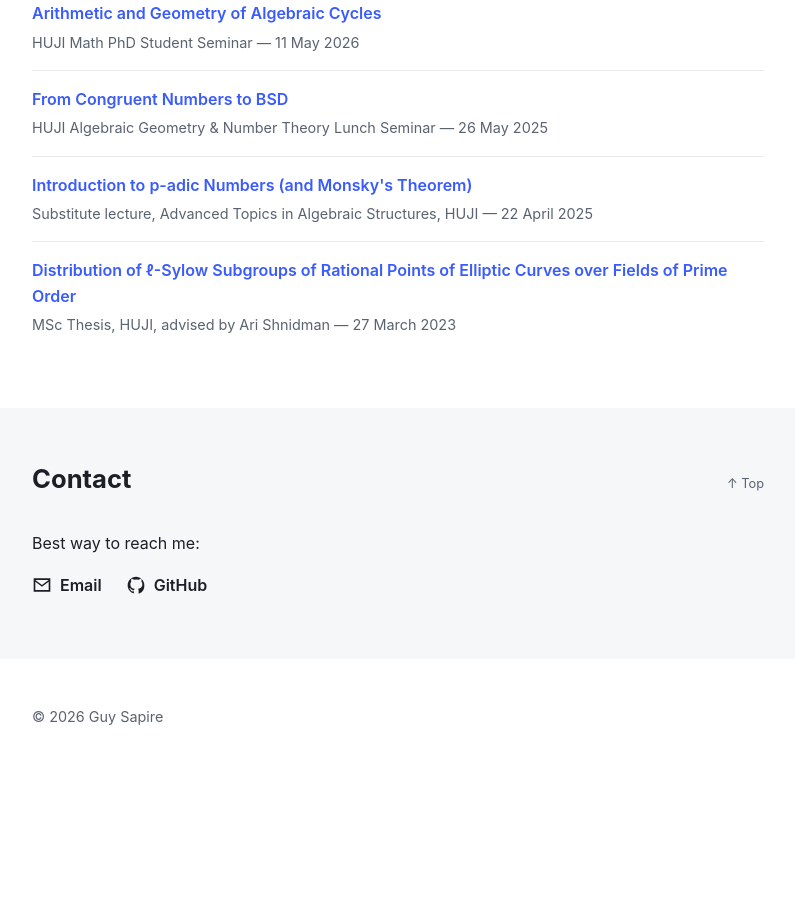
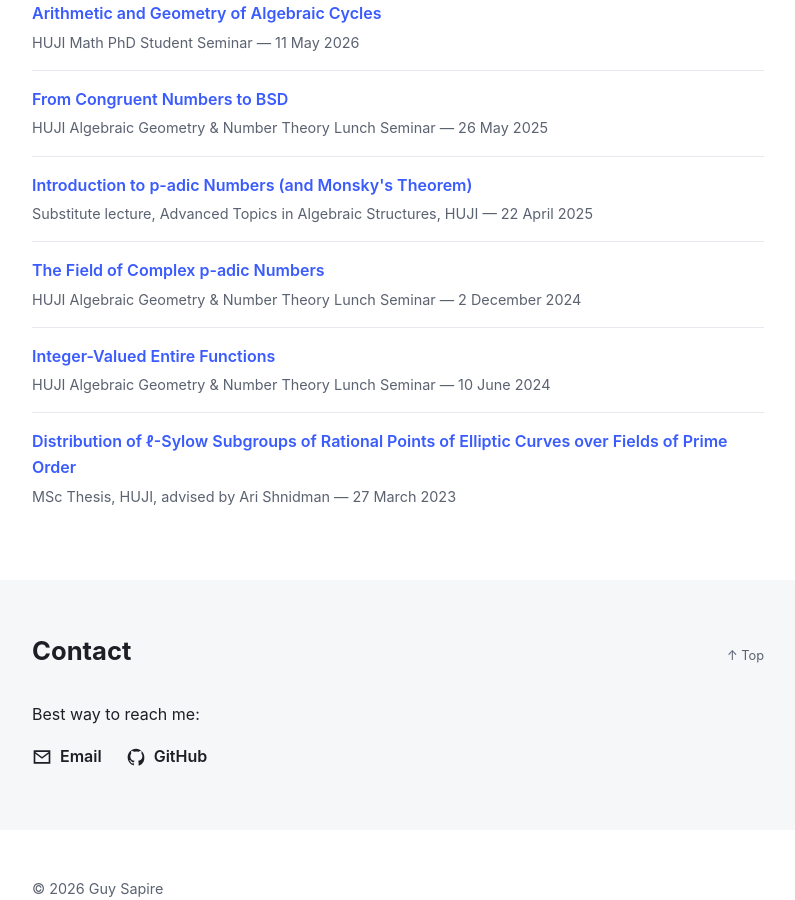
Before and after one commit to GuySa/GuySa.github.io, a Jekyll site: the page built from index.html, in a window 1280 px wide and 900 px high, scrolled down 2009 px. Shown: the whole window, without its empty margins (242-1037 px from the left). Built offline with Jekyll 4.4.1, drawn with Linux system fonts in a browser that asks for light colours; before the commit the page ends 2816 px from its top, so only the background shows below that.

Commit message:
Add two more lunch seminar notes
The Field of Complex p-adic Numbers (2 Dec 2024) and Integer-Valued
Entire Functions (10 Jun 2024), both from the HUJI Algebraic Geometry
& Number Theory Lunch Seminar.

Co-Authored-By: Claude Sonnet 5 <noreply@anthropic.com>

```diff
--- a/index.html
+++ b/index.html
@@ -130,6 +130,14 @@
             <p class="note-meta">Substitute lecture, Advanced Topics in Algebraic Structures, HUJI &mdash; 22 April 2025</p>
           </li>
           <li>
+            <p class="note-title"><a href="/notes/complex-p-adic-numbers.pdf" target="_blank">The Field of Complex p-adic Numbers</a></p>
+            <p class="note-meta">HUJI Algebraic Geometry &amp; Number Theory Lunch Seminar &mdash; 2 December 2024</p>
+          </li>
+          <li>
+            <p class="note-title"><a href="/notes/integer-valued-entire-functions.pdf" target="_blank">Integer-Valued Entire Functions</a></p>
+            <p class="note-meta">HUJI Algebraic Geometry &amp; Number Theory Lunch Seminar &mdash; 10 June 2024</p>
+          </li>
+          <li>
             <p class="note-title"><a href="/notes/msc-thesis.pdf" target="_blank">Distribution of &#8467;-Sylow Subgroups of Rational Points of Elliptic Curves over Fields of Prime Order</a></p>
             <p class="note-meta">MSc Thesis, HUJI, advised by Ari Shnidman &mdash; 27 March 2023</p>
           </li>
```
Also changed, not shown: 2 other files.
